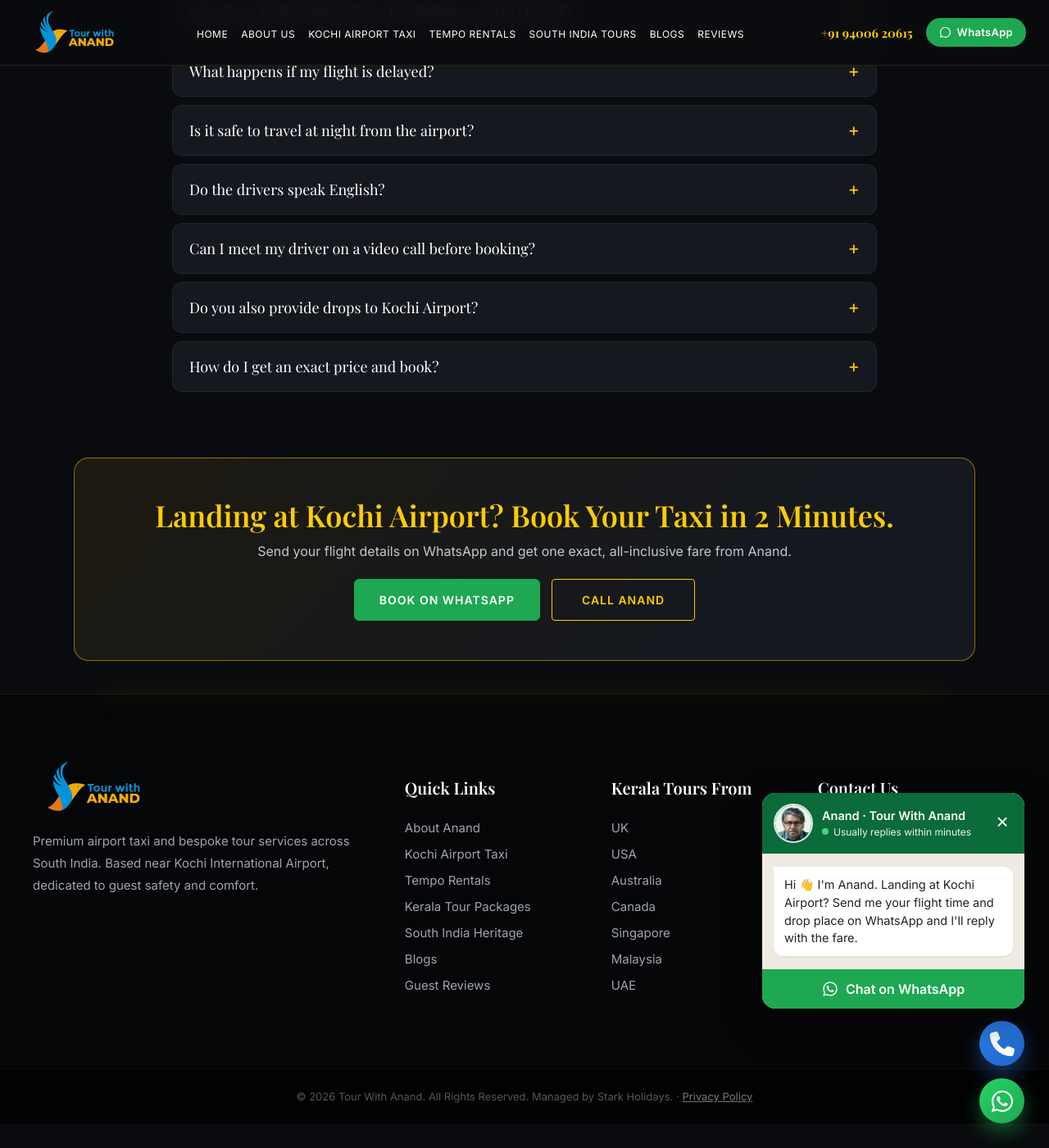
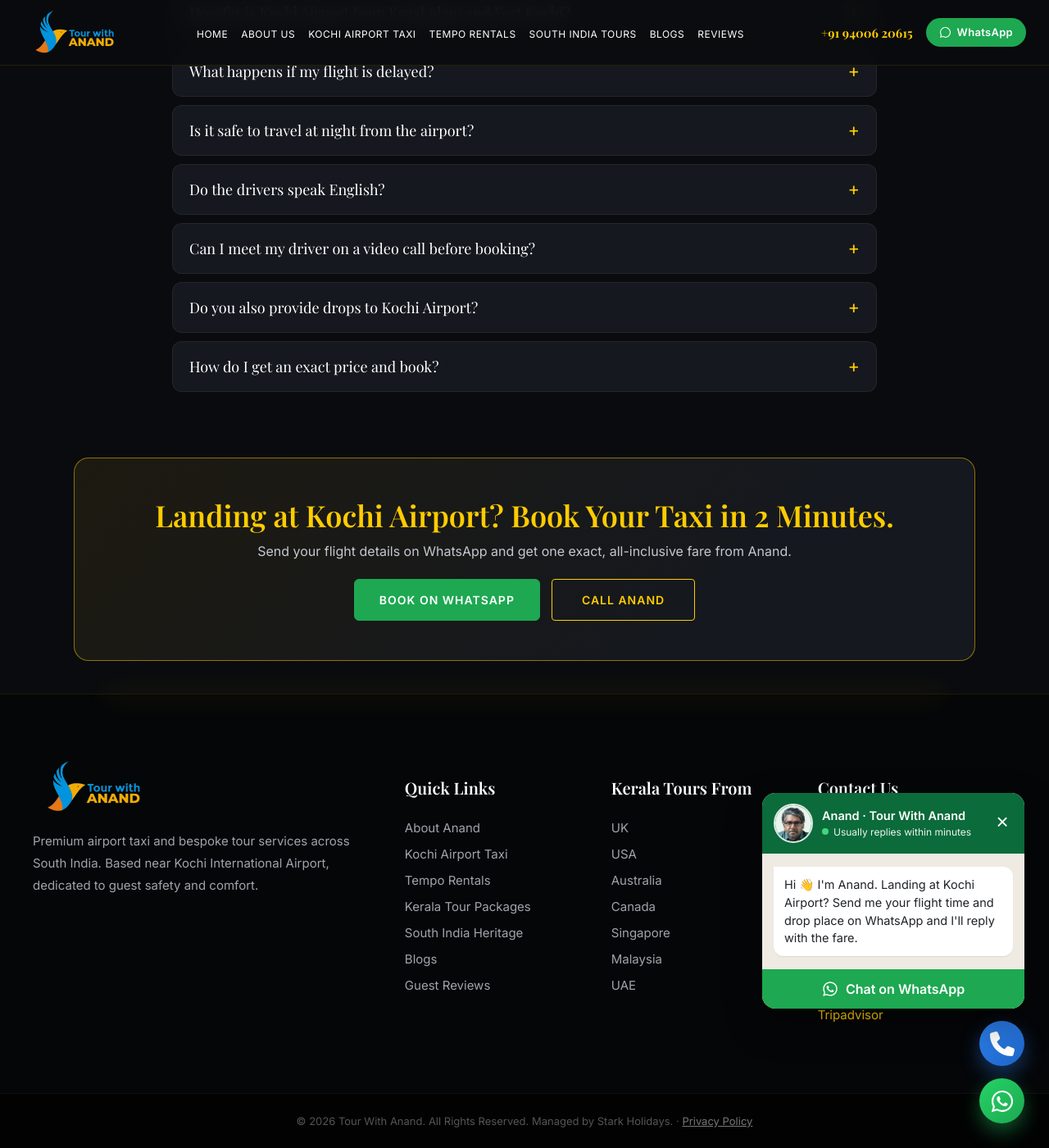
Before and after one commit to tourwithanand/tourwithanand-com, a Jekyll site: the page built from kochi-airport.html, in a window 1280 px wide and 1400 px high, scrolled down 9500 px. Shown: the whole window at 82% size. Built offline with Jekyll 4.4.1, drawn with Linux system fonts in a browser that asks for light colours.

Commit message:
SEO daily 2026-11-28: link Facebook, Instagram and Tripadvisor
Co-Authored-By: Claude Sonnet 5.5 <noreply@anthropic.com>
Claude-Session: https://claude.ai/code/session_01V9S5yLXJF7tCCpe97hUDKH

```diff
--- a/_layouts/default.html
+++ b/_layouts/default.html
@@ -237,6 +238,11 @@ height="0" width="0" style="display:none;visibility:hidden" title="Google Tag Ma
 <div class="footer-contact-item">
 <span class="icon">📍</span>
 <span>Kochi International Airport (COK), Kerala, India</span>
+</div>
+<div class="footer-social">
+<a href="https://www.facebook.com/share/1MMfQBWTyZ/" target="_blank" rel="noopener">Facebook</a>
+<a href="https://www.instagram.com/tour_with_anand/" target="_blank" rel="noopener">Instagram</a>
+<a href="https://www.tripadvisor.in/Attraction_Review-g3581631-d25427755-Reviews-Tour_With_Anand-Nedumbassery_Kochi_Cochin_Ernakulam_District_Kerala.html" target="_blank" rel="noopener">Tripadvisor</a>
 </div>
 </div>
 
@@ -473,6 +479,9 @@ line-height: 1.5;
 .footer-contact-item { display: flex; align-items: flex-start; gap: 10px; color: #a0a4ab; font-size: 15px; line-height: 1.6;}
 .footer-contact-item a { color: #ffcc00; text-decoration: none; transition: color 0.3s ease; }
 .footer-contact-item a:hover { color: #fff; }
+.footer-social { display: flex; flex-wrap: wrap; gap: 18px; margin-top: 18px; font-size: 15px; }
+.footer-social a { color: #ffcc00; text-decoration: none; padding: 6px 0; }
+.footer-social a:hover { color: #fff; }
 .footer-bottom { background: #020203; padding: 25px 0; text-align: center; border-top: 1px solid rgba(255,255,255,0.05); }
 .footer-bottom p { color: #555; font-size: 13px; margin: 0; }
 
@@ -580,6 +589,7 @@ box-shadow: 0 10px 25px rgba(0,0,0,0.5);
 .footer-grid { grid-template-columns: 1fr; gap: 30px; padding: 40px 15px 80px; text-align: center; }
 .footer-logo { margin: 0 auto 20px; }
 .footer-contact-item { justify-content: center; }
+.footer-social { justify-content: center; }
 
 /* CONVERT FLOATING CORNER WIDGETS TO A CLEAN STICKY BOTTOM BAR */
 body { padding-bottom: calc(55px + env(safe-area-inset-bottom, 0px)) !important; }
--- a/kochi-airport.html
+++ b/kochi-airport.html
@@ -1,5 +1,5 @@
 ---
-last_modified_at: 2026-11-26
+last_modified_at: 2026-11-28
 layout: default
 title: "Kochi Airport Taxi 24/7 from ₹800 | Cochin Airport (COK) Cab – Tour With Anand"
 permalink: /taxi/kochi-airport/
@@ -29,6 +29,7 @@ seo_keywords: "kochi airport taxi, cochin airport taxi, kochi airport taxi servi
         "url": "https://tourwithanand.com/",
         "telephone": "+91-94006-20615",
         "email": "infostarkholidays@gmail.com",
+        "sameAs": ["https://www.facebook.com/share/1MMfQBWTyZ/", "https://www.instagram.com/tour_with_anand/", "https://www.tripadvisor.in/Attraction_Review-g3581631-d25427755-Reviews-Tour_With_Anand-Nedumbassery_Kochi_Cochin_Ernakulam_District_Kerala.html"],
         "image": "https://tourwithanand.com/images/tour-with-anand-logo.png",
         "address": { "@type": "PostalAddress", "addressLocality": "Kochi", "addressRegion": "Kerala", "addressCountry": "IN" },
         "openingHoursSpecification": {
```
Also changed, not shown: other parts of _layouts/default.html (+1 -0 lines).
